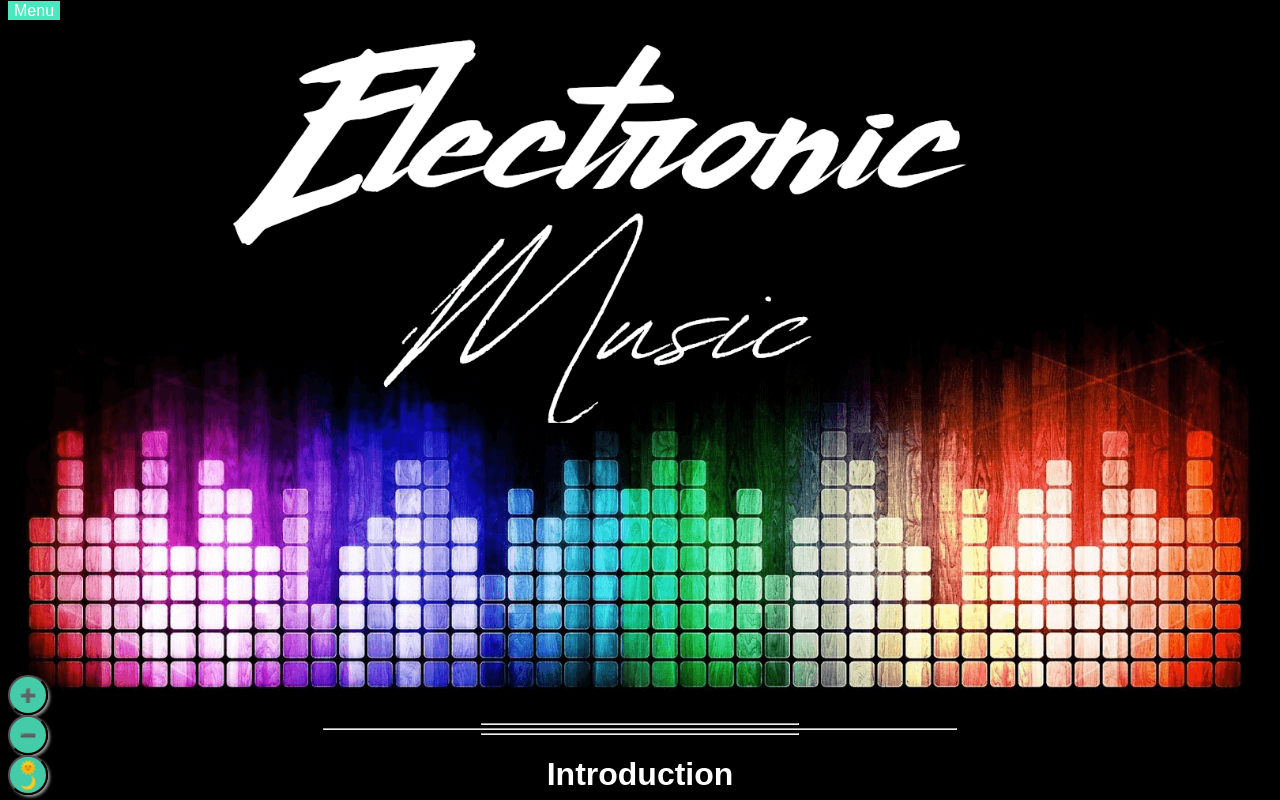
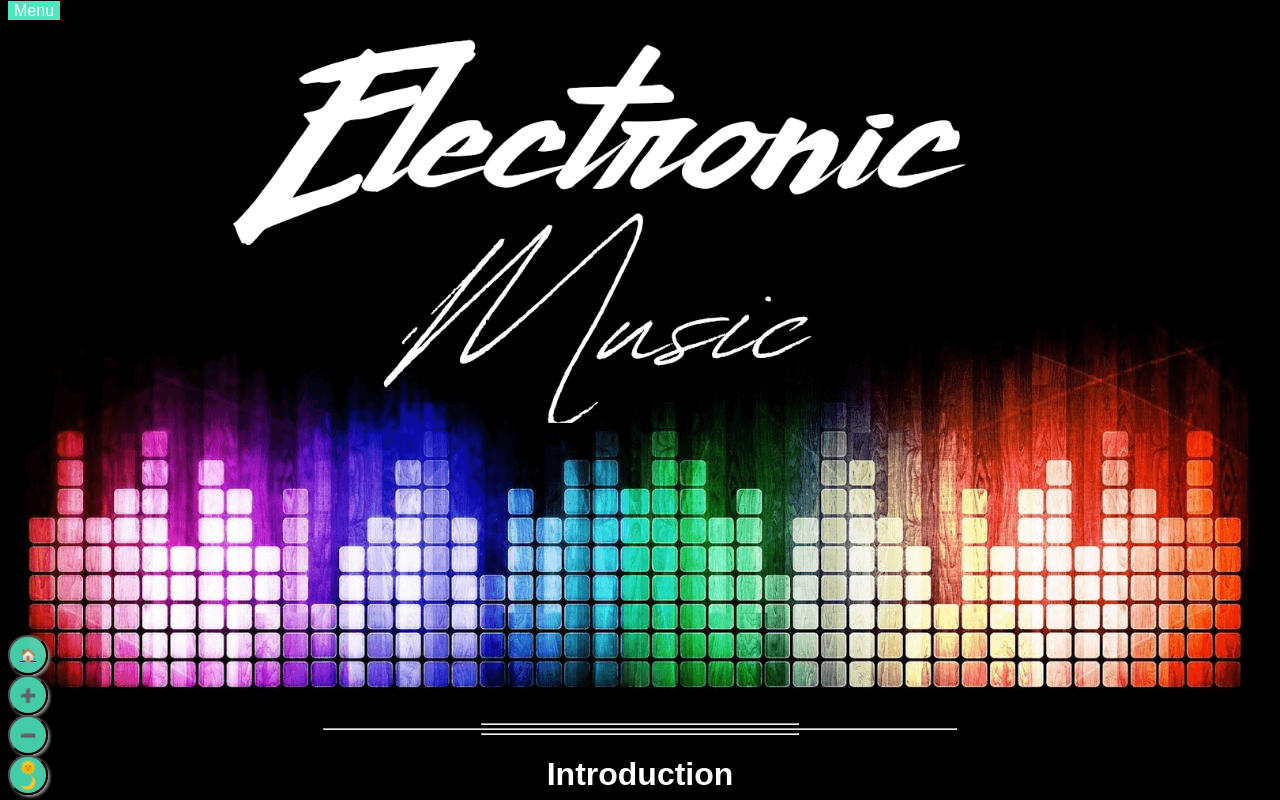
Before and after one commit to sdmusicappreciation/sdmusicappreciation.github.io, a plain HTML site: page electronic.html in a window 1280 px wide. Shown: the top 800 px of the page. Drawn offline with Linux system fonts and the light colour scheme; no server answers.

Commit message:
Update electronic.html

```diff
--- a/electronic.html
+++ b/electronic.html
@@ -11,6 +11,7 @@
     <body>
         <!-- Control Buttons -->
         <div class="style_btn">
+            <button class="float_home"><a href="https://sdmusicappreciation.github.io/" target="#">🏠</a></button>
             <button class="float_plus" onclick="plus()">➕</button>
             <button class="float_minus" onclick="minus()">➖</button>
             <button class="float_mode" onclick="mode()">🌞<br>🌙</button>
```
